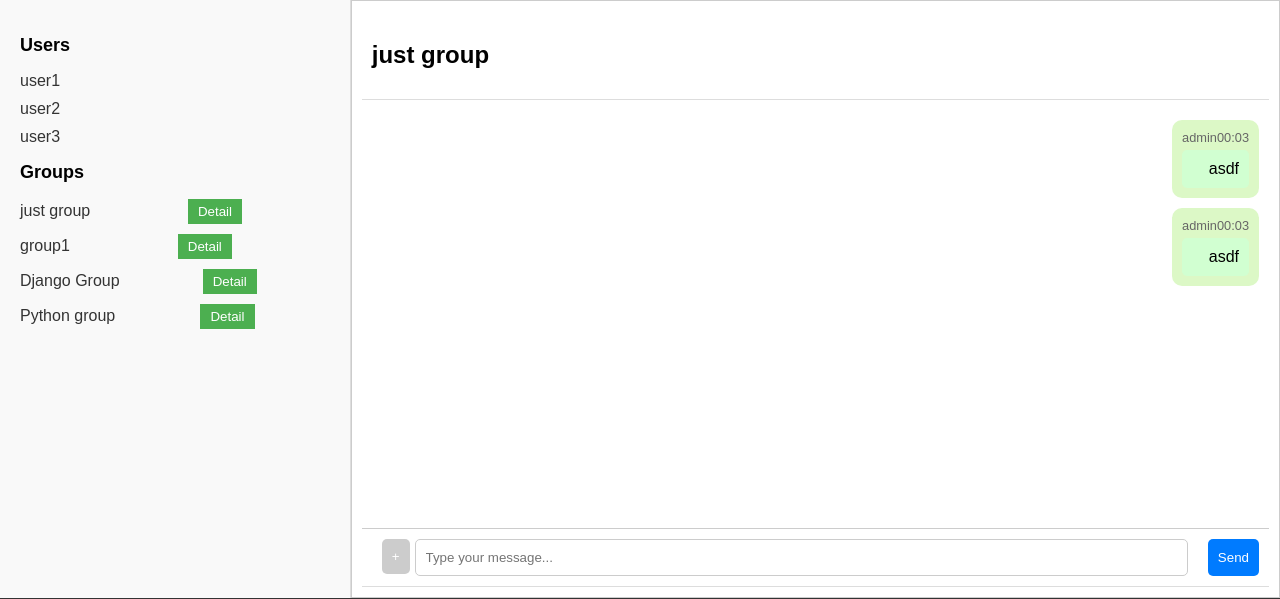
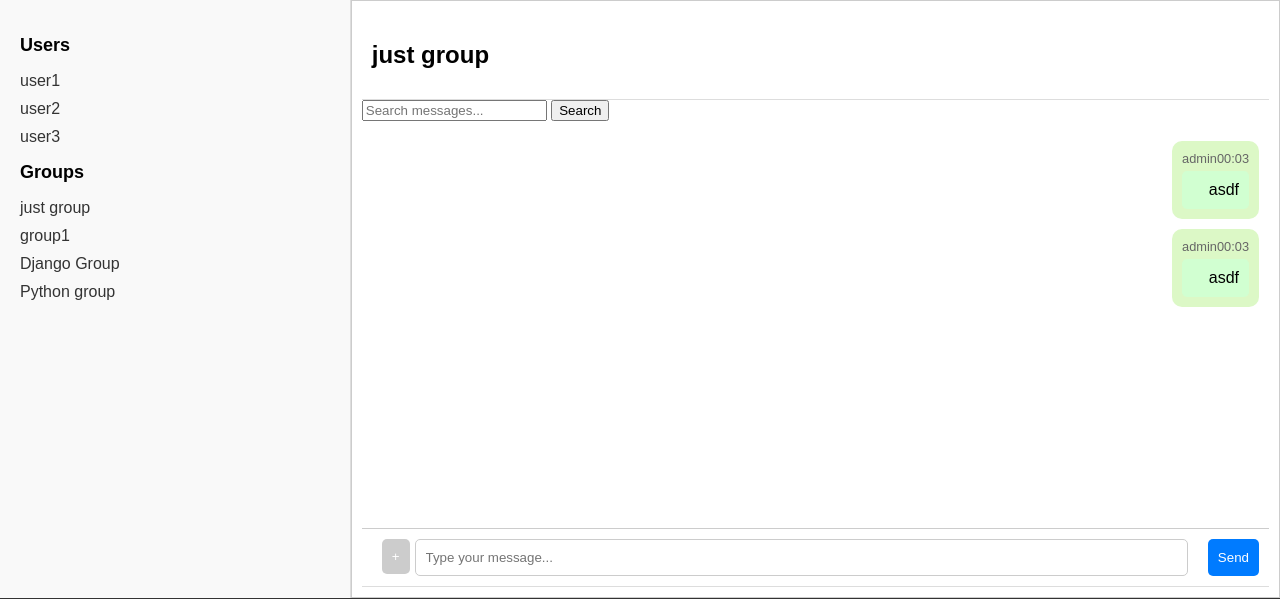
Before and after one commit to AzizDev00/chatting_app, a Django app: page /chats/group/5/ in a window 1280 px wide. Shown: the part 38-637 px from the top of the page. Run offline with Django 5.2, Linux system fonts and the light colour scheme; a user stored in the database is signed in; data comes from the database, SQL or seed files in the repository.

Commit message:
search by message added

```diff
--- a/message/urls.py
+++ b/message/urls.py
@@ -1,7 +1,8 @@
 from django.urls import path
 from .views import (
     UserMessageView, GroupCreateView, AddUserToGroupView,
-    group_detail, GroupChatView, EditMessageView, DeleteMessageView, SearchView
+    group_detail, GroupChatView, EditMessageView, DeleteMessageView, SearchView,
+    group_chat, user_message_view,
 )
 app_name = 'message'
 
@@ -14,5 +15,7 @@ urlpatterns = [
     path('message/edit/<int:message_id>/', EditMessageView.as_view(), name='edit_message'),
     path('message/delete/<int:message_id>/', DeleteMessageView.as_view(), name='delete_message'),
     path('search/', SearchView.as_view(), name='search'),
+    path('group/<int:group_id>/', group_chat, name='group_chat'),
+    path('user/<int:user_id>/', user_message_view, name='user_message_view'),
 
 ]
--- a/message/views.py
+++ b/message/views.py
@@ -17,10 +17,13 @@ class UserMessageView(LoginRequiredMixin, View):
         if request.user == user:
             return redirect('home:home-page')
 
+        query = request.GET.get('q')
         messages = Message.objects.filter(
-            Q(sender=request.user) & Q(receiver=user) |
-            Q(sender=user) & Q(receiver=request.user)
+            Q(sender=request.user, receiver=user) |
+            Q(sender=user, receiver=request.user)
         ).order_by('timestamp')
+        if query:
+            messages = messages.filter(text__icontains=query)
 
         form = self.form_class()
         users = User.objects.exclude(id=request.user.id)
@@ -32,6 +35,7 @@ class UserMessageView(LoginRequiredMixin, View):
             'form': form,
             'users': users,
             'groups': groups,
+            'search_query': query
         })
 
     def post(self, request, user_id):
@@ -47,10 +51,13 @@ class UserMessageView(LoginRequiredMixin, View):
             message.save()
             return redirect('message:user_message_view', user_id=user.id)
 
+        query = request.GET.get('q')
         messages = Message.objects.filter(
-            Q(sender=request.user) & Q(receiver=user) |
-            Q(sender=user) & Q(receiver=request.user)
+            Q(sender=request.user, receiver=user) |
+            Q(sender=user, receiver=request.user)
         ).order_by('timestamp')
+        if query:
+            messages = messages.filter(text__icontains=query)
 
         users = User.objects.exclude(id=request.user.id)
         groups = Group.objects.filter(users=request.user)
@@ -61,6 +68,7 @@ class UserMessageView(LoginRequiredMixin, View):
             'form': form,
             'users': users,
             'groups': groups,
+            'search_query': query
         })
 
 
@@ -166,7 +174,7 @@ def group_chat(request, group_id):
     users = User.objects.all()
     groups = Group.objects.all()
 
-    return render(request, 'group_chat.html', {
+    return render(request, 'message/group_chat.html', {
         'group': group,
         'messages': messages,
         'users': users,
@@ -186,7 +194,7 @@ def user_message_view(request, user_id):
     users = User.objects.all()
     groups = Group.objects.all()
 
-    return render(request, 'user_message.html', {
+    return render(request, 'message/user_message.html', {
         'user': user,
         'messages': messages,
         'users': users,
@@ -209,10 +217,19 @@ class GroupChatView(LoginRequiredMixin, UserPassesTestMixin, DetailView):
 
     def get_context_data(self, **kwargs):
         context = super().get_context_data(**kwargs)
-        context['messages'] = self.get_object().messages.all().order_by('-timestamp')
-        context['form'] = MessageForm()
-        context['users'] = User.objects.exclude(id=self.request.user.id)
-        context['groups'] = Group.objects.filter(users=self.request.user)
+        group = self.get_object()
+        query = self.request.GET.get('q')
+        messages = group.messages.all().order_by('-timestamp')
+        if query:
+            messages = messages.filter(text__icontains=query)
+
+        context.update({
+            'messages': messages,
+            'form': MessageForm(),
+            'users': User.objects.exclude(id=self.request.user.id),
+            'groups': Group.objects.filter(users=self.request.user),
+            'search_query': query,
+        })
         return context
 
     def post(self, request, *args, **kwargs):
@@ -228,18 +245,20 @@ class GroupChatView(LoginRequiredMixin, UserPassesTestMixin, DetailView):
             group.save()
             form = MessageForm()
 
-        users = User.objects.exclude(id=request.user.id)
-        groups = Group.objects.filter(users=request.user)
+        query = request.GET.get('q')
+        messages = group.messages.all().order_by('-timestamp')
+        if query:
+            messages = messages.filter(text__icontains=query)
 
         context = {
             'group': group,
-            'messages': group.messages.all().order_by('-timestamp'),
+            'messages': messages,
             'form': form,
-            'users': users,
-            'groups': groups,
+            'users': User.objects.exclude(id=request.user.id),
+            'groups': Group.objects.filter(users=request.user),
+            'search_query': query
         }
         return render(request, self.template_name, context)
-
 
 class EditMessageView(LoginRequiredMixin, View):
     def post(self, request, message_id):
--- a/templates/base.html
+++ b/templates/base.html
@@ -141,29 +141,36 @@
             text-align: center;
             padding: 10px 0;
         }
+
         footer .social-icons a {
             display: inline-block;
             margin: 0 10px;
         }
+
         footer .social-icons img {
             width: 24px;
             height: 24px;
         }
+
         .social-icons {
             margin: 10px;
         }
+
         .developers {
             margin-top: 20px;
             color: #fff;
         }
+
         footer a {
             color: #fff;
             text-decoration: none;
             margin: 0 10px;
         }
+
         footer a:hover {
             text-decoration: underline;
         }
+
         footer .social-icons a {
             display: inline-block;
             margin: 0 10px;
@@ -205,6 +212,7 @@
             <div class="search-container">
                 <form method="get" action="{% url 'message:search' %}">
                     <input type="text" name="q" placeholder="Search users or groups..." value="{{ request.GET.q|default_if_none:'' }}">
+                    <button type="submit">Search</button>
                 </form>
             </div>
             <h2>Users</h2>
--- a/templates/message/group_chat.html
+++ b/templates/message/group_chat.html
@@ -1,8 +1,5 @@
 {% extends "base.html" %}
-
 {% block title %}Chat in {{ group.name }}{% endblock %}
-
-
 {% block sidebar %}
 <h2>Users</h2>
 <ul>
@@ -17,20 +14,67 @@
     {% for group in groups %}
     <li>
         <a href="{% url 'message:group_chat' group.id %}">{{ group.name }}</a>
-        <a href="{% url 'message:group_detail' group.id %}">
-            <button>Detail</button>
-        </a>
     </li>
     {% endfor %}
 </ul>
 {% endblock sidebar %}
+{% block content %}
+<div class="chat-window">
+    <div class="chat-header">
+        <h2>{{ group.name }}</h2>
+    </div>
+    <form method="GET" action="{% url 'message:group_chat' group.id %}">
+        <input type="text" name="q" placeholder="Search messages..." value="{{ search_query|default:'' }}">
+        <button type="submit">Search</button>
+    </form>
+    <div class="chat-messages">
+        {% for message in messages %}
+        <div class="message {% if message.sender == request.user %}sent{% else %}received{% endif %}" data-message-id="{{ message.id }}">
+            {% if message.sender == request.user %}
+            <div class="edit-delete-buttons">
+                <button onclick="editMessage('{{ message.id }}', '{{ message.text }}')"><i class="fas fa-pen"></i></button>
+                <button onclick="deleteMessage('{{ message.id }}')"><i class="fas fa-trash"></i></button>
+            </div>
+            {% endif %}
+            <div class="message-info">
+                <span class="sender">{{ message.sender.username }}</span>
+                <span class="timestamp">{{ message.timestamp|date:"H:i" }}</span>
+            </div>
+            <div class="message-text" id="message-text-{{ message.id }}">
+                {{ message.text }}
+                {% if message.photo %}
+                <img src="{{ message.photo.url }}" alt="Image" style="max-width: 100px; max-height: 100px;">
+                {% endif %}
+                {% if message.file %}
+                <a href="{{ message.file.url }}">Download file</a>
+                {% endif %}
+                {% if message.audio %}
+                <audio controls>
+                    <source src="{{ message.audio.url }}" type="audio/mpeg">
+                    Your browser does not support the audio element.
+                </audio>
+                {% endif %}
+            </div>
+        </div>
+        {% endfor %}
+    </div>
+    <div class="chat-input">
+        <form method="post" enctype="multipart/form-data" style="display: flex; flex: 1; position: relative;">
+            {% csrf_token %}
+            <div class="file-buttons">
+                <button type="button" onclick="toggleFileOptions()">+</button>
+                <div class="file-options" id="fileOptions">
+                    Photo: <input type="file" name="photo" id="id_photo"><br>
+                    Audio: <input type="file" name="audio" id="id_audio"><br>
+                    File: <input type="file" name="file" id="id_file">
+                </div>
+            </div>
+            <input type="text" name="text" placeholder="Type your message..." required>
+            <button type="submit">Send</button>
+        </form>
+    </div>
+</div>
 
-<form method="GET" action="{% url 'message:group_chat' group.id %}">
-    <input type="text" name="q" placeholder="Search messages..." value="{{ search_query|default:'' }}">
-    <button type="submit">Search</button>
-</form>
-
-{% block content %}
 <style>
     .chat-window {
         border: 1px solid #ccc;
@@ -104,8 +148,8 @@
         border: 1px solid #ccc;
         padding: 10px;
         border-radius: 5px;
-        bottom: 100%; /* Position above the button */
-        margin-bottom: 10px; /* Space between button and options */
+        bottom: 100%;
+        margin-bottom: 10px;
     }
     .file-options input {
         margin-bottom: 5px;
@@ -153,10 +197,10 @@
         color: #dc3545;
     }
     .edit-message-input {
-        width: calc(100% - 40px); /* Adjust width to accommodate button */
+        width: calc(100% - 40px);
         padding: 10px;
         border: 1px solid #ccc;
-        border-radius: 5px 0 0 5px; /* Rounded corners, only left */
+        border-radius: 5px 0 0 5px;
         margin-top: 10px;
         max-height: 15px;
     }
@@ -168,7 +212,7 @@
         margin-top: 10px;
         border: 1px solid #ccc;
         border-left: none;
-        border-radius: 0 5px 5px 0; /* Rounded corners, only right */
+        border-radius: 0 5px 5px 0;
         background-color: #007bff;
         color: white;
         cursor: pointer;
@@ -180,58 +224,6 @@
 
 <!-- Font Awesome CDN for icons -->
 <link rel="stylesheet" href="https://cdnjs.cloudflare.com/ajax/libs/font-awesome/6.0.0-beta3/css/all.min.css">
-
-<div class="chat-window">
-    <div class="chat-header">
-        <h2>{{ group.name }}</h2>
-    </div>
-    <div class="chat-messages">
-        {% for message in messages %}
-        <div class="message {% if message.sender == request.user %}sent{% else %}received{% endif %}" data-message-id="{{ message.id }}">
-            {% if message.sender == request.user %}
-            <div class="edit-delete-buttons">
-                <button onclick="editMessage('{{ message.id }}', '{{ message.text }}')"><i class="fas fa-pen"></i></button>
-                <button onclick="deleteMessage('{{ message.id }}')"><i class="fas fa-trash"></i></button>
-            </div>
-            {% endif %}
-            <div class="message-info">
-                <span class="sender">{{ message.sender.username }}</span>
-                <span class="timestamp">{{ message.timestamp|date:"H:i" }}</span>
-            </div>
-            <div class="message-text" id="message-text-{{ message.id }}">
-                {{ message.text }}
-                {% if message.photo %}
-                <img src="{{ message.photo.url }}" alt="Image" style="max-width: 100px; max-height: 100px;">
-                {% endif %}
-                {% if message.file %}
-                <a href="{{ message.file.url }}">Download file</a>
-                {% endif %}
-                {% if message.audio %}
-                <audio controls>
-                    <source src="{{ message.audio.url }}" type="audio/mpeg">
-                    Your browser does not support the audio element.
-                </audio>
-                {% endif %}
-            </div>
-        </div>
-        {% endfor %}
-    </div>
-    <div class="chat-input">
-        <form method="post" enctype="multipart/form-data" style="display: flex; flex: 1; position: relative;">
-            {% csrf_token %}
-            <div class="file-buttons">
-                <button type="button" onclick="toggleFileOptions()">+</button>
-                <div class="file-options" id="fileOptions">
-                    Photo: <input type="file" name="photo" id="id_photo"><br>
-                    Audio: <input type="file" name="audio" id="id_audio"><br>
-                    File: <input type="file" name="file" id="id_file">
-                </div>
-            </div>
-            <input type="text" name="text" placeholder="Type your message..." required>
-            <button type="submit">Send</button>
-        </form>
-    </div>
-</div>
 
 <script>
     function toggleFileOptions() {
```
Also changed, not shown: templates/message/user_message.html (+71 -66 lines).
